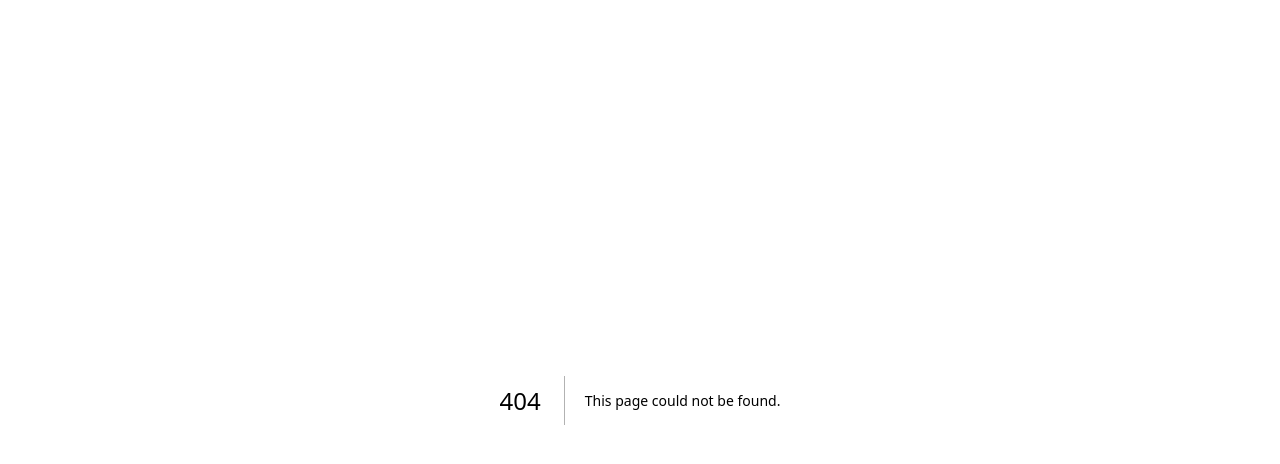
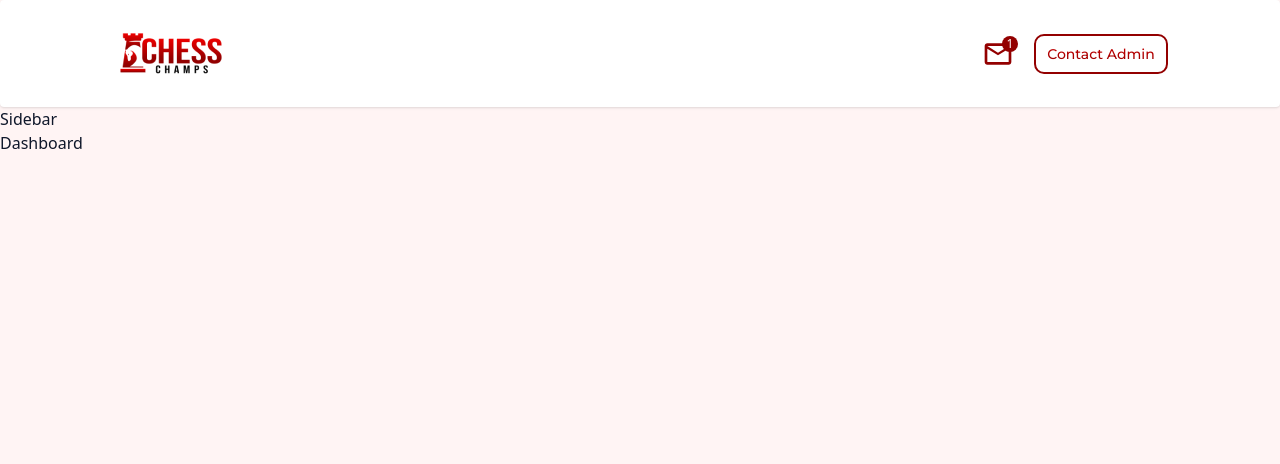
Before and after one commit to CelestinaUwajeh/chess-champ-fe, a Next.js app: page /parent/dashboard in a window 1280 px wide. Before the commit this address had no page. Shown: the top 464 px of the page. Built offline with nearby package versions, Linux system fonts and the light colour scheme.

Commit message:
Added other calculators

```diff
--- /dev/null
+++ b/app/(dashboard)/layout.tsx
@@ -0,0 +1,16 @@
+import Navigator from "./navigator";
+import Sidebar from "./sidebar";
+
+export default function AuthLayout({
+  children,
+}: {
+  children: React.ReactNode;
+}) {
+  return (
+    <main className="relative min-h-screen bg-bgPink">
+      <Navigator />
+      <Sidebar />
+      <div className="mx-3 lg:mx-0">{children}</div>
+    </main>
+  );
+}
--- /dev/null
+++ b/app/(dashboard)/navigator/index.tsx
@@ -0,0 +1,54 @@
+"use client";
+
+import Image from "next/image";
+import Link from "next/link";
+import { AiOutlineClose, AiOutlineMenu } from "react-icons/ai";
+import { useState } from "react";
+import { MdOutlineEmail } from "react-icons/md";
+
+import { usePageOnScroll } from "@/hooks/usePageOnScroll";
+import logo from "/public/logo.png";
+import AppButton from "@/components/button";
+import Mobile from "./mobile";
+
+const Navigator = () => {
+  const scrolling = usePageOnScroll();
+  const [showMenu, setShowMenu] = useState(false);
+
+  return (
+    <nav
+      className={`flex justify-between items-center px-3 lg:px-[112px] h-14 rounded bg-white lg:h-[107px] sticky right-0 left-0 top-0 z-30 ${
+        scrolling ? "shadow-lg" : "shadow"
+      }`}
+    >
+      <Link href={"/"}>
+        <Image src={logo} alt="AjoCard Logo" className="h-7 w-auto lg:h-auto" />
+      </Link>
+      <Mobile setShowMenu={setShowMenu} showMenu={showMenu} />
+      <div
+        onClick={() => setShowMenu(!showMenu)}
+        className="lg:hidden cursor-pointer"
+      >
+        {!showMenu ? (
+          <AiOutlineMenu size="1.5em" />
+        ) : (
+          <AiOutlineClose size="1.5em" />
+        )}
+      </div>
+
+      <div className="hidden lg:flex items-center gap-5">
+        <Link href="" className="relative">
+          <div className="flex items-center justify-center h-4 w-4 rounded-full bg-main text-white absolute -right-[4px] -top-[2px]">
+            <span className="text-xs">1</span>
+          </div>
+          <MdOutlineEmail size={"2rem"} className="text-main" />
+        </Link>
+        <AppButton variant="secondary" size="medium" width="w-[134px]">
+          Contact Admin
+        </AppButton>
+      </div>
+    </nav>
+  );
+};
+
+export default Navigator;
--- /dev/null
+++ b/app/(dashboard)/navigator/mobile.tsx
@@ -0,0 +1,64 @@
+import AppButton from "@/components/button";
+import { LazyMotion, domAnimation, m } from "framer-motion";
+import { usePathname, useRouter } from "next/navigation";
+
+interface PropType {
+  showMenu: boolean;
+  setShowMenu: (value: boolean) => void;
+}
+
+const Mobile = ({ showMenu, setShowMenu }: PropType) => {
+  const pathname = usePathname();
+  const router = useRouter();
+  const pathnameOnSignUp = pathname.endsWith("signup");
+  return (
+    <LazyMotion features={domAnimation}>
+      <m.nav
+        initial={{ height: 0, opacity: 0 }}
+        animate={{
+          height: showMenu ? "calc(100vh - 56px)" : 0,
+          opacity: showMenu ? 1 : 0,
+        }}
+        transition={{ duration: 0.3 }}
+        className=" lg:hidden absolute bg-white w-full top-14  left-0 p-6"
+      >
+        <div className="flex items-center justify-center gap-5">
+          {!pathnameOnSignUp ? (
+            <div className="flex flex-col lg:flex-row items-center justify-center gap-1">
+              <span>Don&apos;t have an account yet?</span>
+              <AppButton
+                size="medium"
+                variant="primary"
+                width="w-[97px]"
+                onClick={() => {
+                  setShowMenu(false);
+                  router.push("/signup");
+                }}
+              >
+                <span>Sign Up</span>
+              </AppButton>
+            </div>
+          ) : (
+            <div className="flex flex-col lg:flex-row items-center justify-center gap-1 border">
+              <span>Already have an account?</span>
+              <AppButton
+                size="medium"
+                variant="primary"
+                width="w-[97px]"
+                className="text-main no-underline font-medium"
+                onClick={() => {
+                  setShowMenu(false);
+                  router.push("/signin");
+                }}
+              >
+                Login
+              </AppButton>
+            </div>
+          )}
+        </div>
+      </m.nav>
+    </LazyMotion>
+  );
+};
+
+export default Mobile;
--- /dev/null
+++ b/app/(dashboard)/parent/dashboard/page.tsx
@@ -0,0 +1,7 @@
+import React from "react";
+
+const Dashboard = () => {
+  return <div>Dashboard</div>;
+};
+
+export default Dashboard;
--- /dev/null
+++ b/app/(dashboard)/sidebar/index.tsx
@@ -0,0 +1,7 @@
+import React from "react";
+
+const Sidebar = () => {
+  return <div>Sidebar</div>;
+};
+
+export default Sidebar;
```
Also changed, not shown: public/WhatsApp Image 2023-07-11 at 07.34.42.jpg (added).
